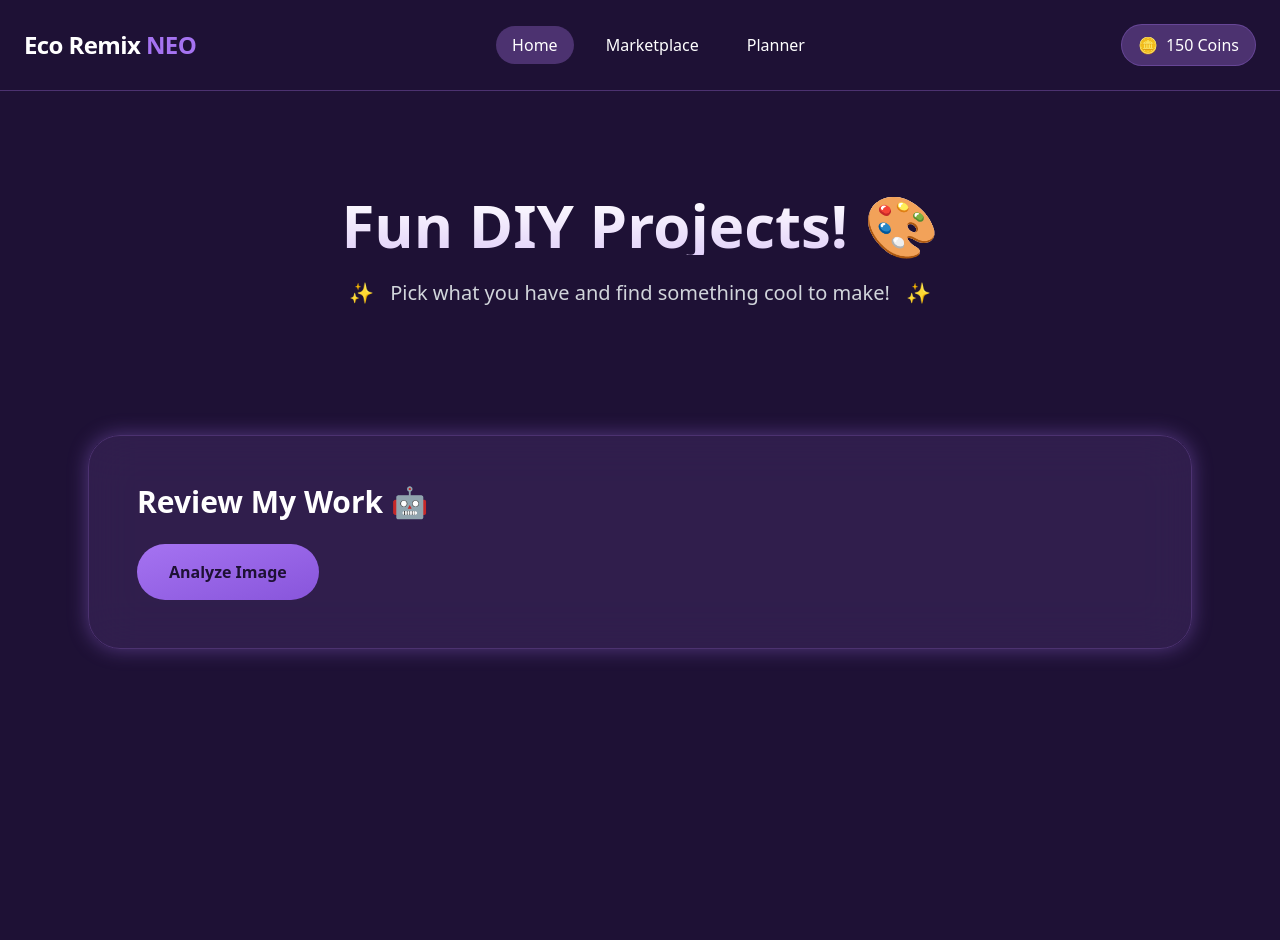
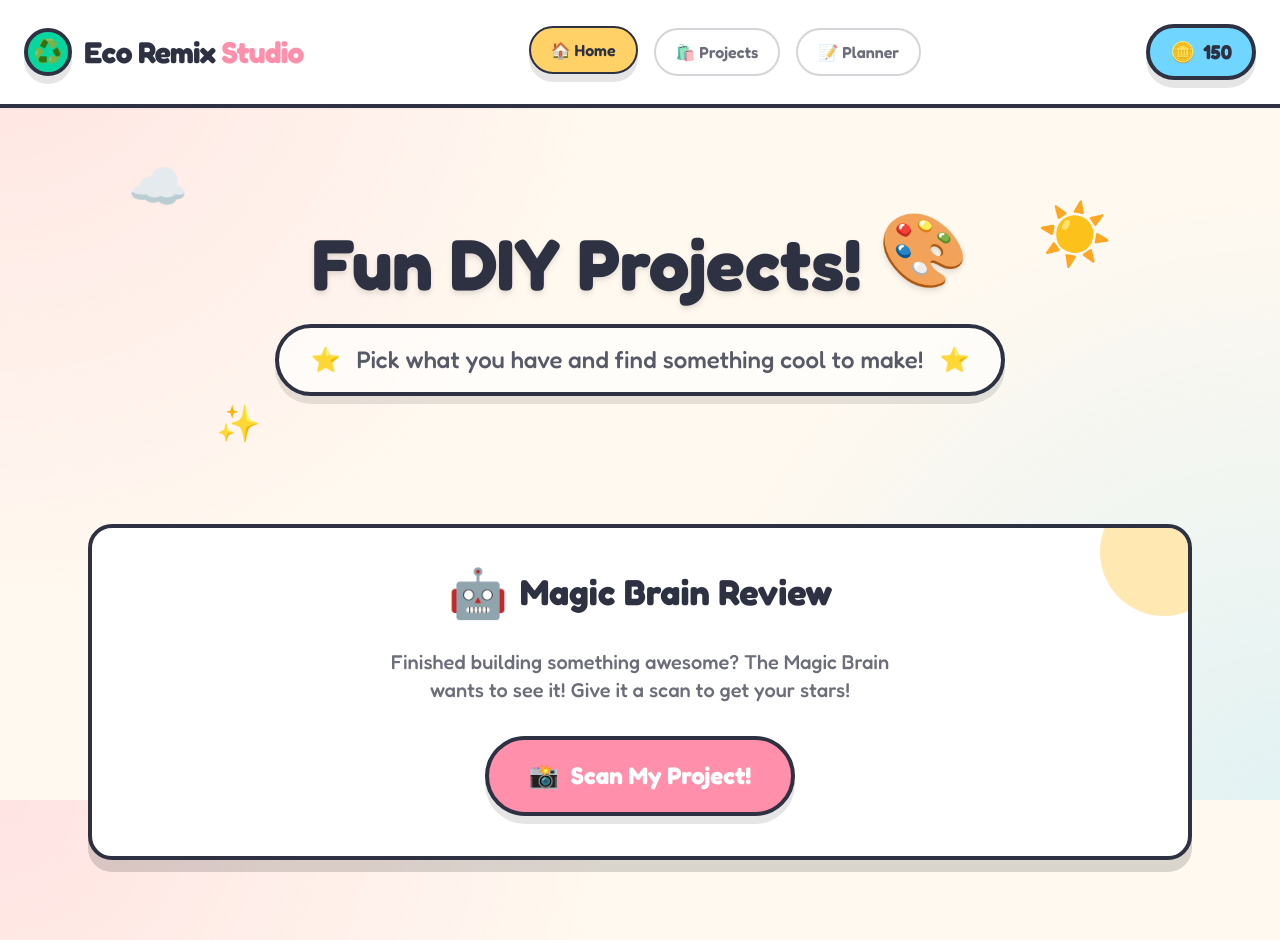
Before and after one commit to azanabdullah2752012-ui/sam-s-app, a React (Vite) app in the folder frontend/: page / in a window 1280 px wide. Before the commit the page ends 800 px from the top, so only its background shows below. Built offline with nearby package versions, Linux system fonts and the light colour scheme.

Commit message:
UI tweak: Revert to original kid-friendly aesthetic while preserving MERN features

```diff
--- a/frontend/index.html
+++ b/frontend/index.html
@@ -3,7 +3,10 @@
   <head>
     <meta charset="UTF-8" />
     <meta name="viewport" content="width=device-width, initial-scale=1.0" />
-    <title>Eco Remix NEO</title>
+    <title>Eco Remix Studio</title>
+    <link rel="preconnect" href="https://fonts.googleapis.com">
+    <link rel="preconnect" href="https://fonts.gstatic.com" crossorigin>
+    <link href="https://fonts.googleapis.com/css2?family=Fredoka:wght@400;500;600;700&display=swap" rel="stylesheet">
   </head>
   <body>
     <div id="root"></div>
--- a/frontend/src/App.jsx
+++ b/frontend/src/App.jsx
@@ -11,9 +11,9 @@ function App() {
 
   return (
     <Router>
-      <div className="min-h-screen bg-darkPurple text-white font-sans selection:bg-accentPurple selection:text-white">
+      <div className="min-h-screen text-ecoDark selection:bg-ecoPink selection:text-white">
         <Navbar coinBalance={coinBalance} />
-        <main className="max-w-6xl mx-auto p-6">
+        <main className="max-w-6xl mx-auto p-6 pb-20">
           <Routes>
             <Route path="/" element={<><Hero /><ReviewWork /></>} />
             <Route path="/marketplace" element={<Marketplace coinBalance={coinBalance} setCoinBalance={setCoinBalance} />} />
--- a/frontend/src/components/Hero.jsx
+++ b/frontend/src/components/Hero.jsx
@@ -2,12 +2,20 @@ import React from 'react';
 
 const Hero = () => {
   return (
-    <section className="text-center py-20">
-      <h1 className="text-6xl font-bold mb-6 bg-gradient-to-b from-white to-[#E2D1F9] bg-clip-text text-transparent">
-        Fun DIY Projects! <span className="text-white">🎨</span>
+    <section className="text-center py-24 relative overflow-hidden">
+      {/* Decorative floating shapes */}
+      <div className="absolute top-10 left-10 text-5xl animate-bounce" style={{animationDuration: '3s'}}>☁️</div>
+      <div className="absolute top-20 right-20 text-6xl animate-bounce" style={{animationDuration: '4s'}}>☀️</div>
+      <div className="absolute bottom-10 left-32 text-4xl animate-bounce" style={{animationDuration: '2.5s'}}>✨</div>
+
+      <h1 className="text-7xl font-bold mb-6 text-ecoDark drop-shadow-md relative z-10">
+        Fun DIY Projects! <span className="inline-block animate-bounce" style={{animationDuration: '2s'}}>🎨</span>
       </h1>
-      <p className="text-xl text-gray-300 flex items-center justify-center gap-4">
-        <span>✨</span> Pick what you have and find something cool to make! <span>✨</span>
+
+      <p className="text-2xl text-ecoDark/80 font-medium flex items-center justify-center gap-4 bg-white/60 backdrop-blur-sm mx-auto w-max px-8 py-4 rounded-full border-4 border-ecoDark shadow-bouncy z-10 relative">
+        <span className="text-ecoYellow">⭐</span>
+        Pick what you have and find something cool to make!
+        <span className="text-ecoYellow">⭐</span>
       </p>
     </section>
   );
--- a/frontend/src/components/Navbar.jsx
+++ b/frontend/src/components/Navbar.jsx
@@ -2,16 +2,29 @@ import React from 'react';
 import { NavLink } from 'react-router-dom';
 
 const Navbar = ({ coinBalance }) => {
+  const linkBase = "px-5 py-2.5 rounded-full font-semibold border-2 transition-all duration-200 bouncy-hover";
+  const getLinkClass = ({ isActive }) =>
+    isActive
+      ? `${linkBase} bg-ecoYellow border-ecoDark shadow-bouncy translate-y-[-2px]`
+      : `${linkBase} bg-white border-ecoDark/20 text-ecoDark/70 hover:border-ecoDark hover:text-ecoDark hover:shadow-bouncy`;
+
   return (
-    <nav className="flex justify-between items-center p-6 border-b border-lightPurple">
-      <h1 className="text-2xl font-bold tracking-tight">Eco Remix <span className="text-accentPurple">NEO</span></h1>
-      <div className="space-x-4">
-        <NavLink to="/" className={({isActive}) => isActive ? "bg-lightPurple px-4 py-2 rounded-full" : "px-4 py-2 hover:bg-lightPurple rounded-full transition"}>Home</NavLink>
-        <NavLink to="/marketplace" className={({isActive}) => isActive ? "bg-lightPurple px-4 py-2 rounded-full" : "px-4 py-2 hover:bg-lightPurple rounded-full transition"}>Marketplace</NavLink>
-        <NavLink to="/planner" className={({isActive}) => isActive ? "bg-lightPurple px-4 py-2 rounded-full" : "px-4 py-2 hover:bg-lightPurple rounded-full transition"}>Planner</NavLink>
+    <nav className="flex justify-between items-center p-6 bg-white border-b-4 border-ecoDark shadow-sm sticky top-0 z-50">
+      <div className="flex items-center gap-3">
+        <div className="w-12 h-12 bg-ecoGreen rounded-full border-4 border-ecoDark flex items-center justify-center text-white text-2xl shadow-bouncy">
+          ♻️
+        </div>
+        <h1 className="text-3xl font-bold tracking-tight">Eco Remix <span className="text-ecoPink">Studio</span></h1>
       </div>
-      <div className="bg-lightPurple px-4 py-2 rounded-full flex items-center gap-2 border border-accentPurple/30">
-        <span>🪙</span> {coinBalance} Coins
+
+      <div className="hidden md:flex space-x-4">
+        <NavLink to="/" className={getLinkClass}>🏠 Home</NavLink>
+        <NavLink to="/marketplace" className={getLinkClass}>🛍️ Projects</NavLink>
+        <NavLink to="/planner" className={getLinkClass}>📝 Planner</NavLink>
+      </div>
+
+      <div className="bg-ecoBlue px-5 py-2.5 rounded-full border-4 border-ecoDark font-bold text-xl flex items-center gap-2 shadow-bouncy">
+        <span>🪙</span> {coinBalance}
       </div>
     </nav>
   );
--- a/frontend/src/components/ReviewWork.jsx
+++ b/frontend/src/components/ReviewWork.jsx
@@ -29,18 +29,43 @@ const ReviewWork = () => {
   };
 
   return (
-    <div className="mt-12 bg-lightPurple/40 backdrop-blur-xl border border-lightPurple p-12 rounded-[32px] shadow-glow">
-      <h2 className="text-3xl font-bold mb-6">Review My Work 🤖</h2>
-      <button
-        onClick={handleReview}
-        disabled={loading}
-        className="px-8 py-4 bg-gradient-to-br from-accentPurple to-[#8855db] hover:opacity-90 text-darkPurple font-bold rounded-full transition disabled:opacity-50"
-      >
-        {loading ? 'AI is scanning...' : 'Analyze Image'}
-      </button>
+    <div className="mt-8 bg-white border-4 border-ecoDark p-10 rounded-3xl shadow-[0_12px_0_rgba(0,0,0,0.15)] relative overflow-hidden">
+      {/* Decorative element */}
+      <div className="absolute -top-10 -right-10 w-32 h-32 bg-ecoYellow rounded-full opacity-50 z-0"></div>
 
-      {error && <div className="mt-6 p-4 bg-red-900/50 border border-red-500 rounded-xl text-red-200">{error}</div>}
-      {feedback && <div className="mt-6 p-4 bg-green-900/30 border border-green-500 rounded-xl text-green-200">{feedback}</div>}
+      <div className="relative z-10 flex flex-col items-center">
+        <h2 className="text-4xl font-bold mb-8 flex items-center gap-3">
+          <span className="text-5xl">🤖</span> Magic Brain Review
+        </h2>
+
+        <p className="text-xl mb-8 text-center max-w-lg font-medium text-ecoDark/70">
+          Finished building something awesome? The Magic Brain wants to see it! Give it a scan to get your stars!
+        </p>
+
+        <button
+          onClick={handleReview}
+          disabled={loading}
+          className="px-10 py-5 bg-ecoPink text-white text-2xl font-bold rounded-full border-4 border-ecoDark shadow-bouncy bouncy-hover disabled:opacity-60 disabled:hover:translate-y-0 disabled:hover:shadow-bouncy flex items-center gap-3"
+        >
+          {loading ? (
+            <><span className="animate-spin inline-block">⏳</span> Brain is thinking...</>
+          ) : (
+            <><span>📸</span> Scan My Project!</>
+          )}
+        </button>
+
+        {error && (
+          <div className="mt-8 p-6 bg-[#FF6B6B]/20 border-4 border-[#FF6B6B] rounded-2xl text-xl font-bold text-[#FF6B6B] w-full max-w-2xl text-center">
+            Oh no! The brain got dizzy: {error} 😵‍💫
+          </div>
+        )}
+
+        {feedback && (
+          <div className="mt-8 p-6 bg-ecoGreen/20 border-4 border-ecoGreen rounded-2xl text-2xl font-bold text-ecoDark w-full max-w-2xl text-center animate-bounce" style={{animationIterationCount: 3}}>
+            {feedback} 🎉
+          </div>
+        )}
+      </div>
     </div>
   );
 };
--- a/frontend/src/index.css
+++ b/frontend/src/index.css
@@ -4,6 +4,21 @@
 
 @layer base {
   body {
-    @apply bg-darkPurple text-white font-sans;
+    @apply bg-ecoBg text-ecoDark font-fredoka;
+    background-image: radial-gradient(circle at 100% 100%, rgba(112, 214, 255, 0.2) 0%, transparent 40%),
+                      radial-gradient(circle at 0% 0%, rgba(255, 143, 171, 0.2) 0%, transparent 40%);
+    background-attachment: fixed;
   }
 }
+
+/* Custom bouncy animations */
+.bouncy-hover {
+  transition: all 0.2s cubic-bezier(0.175, 0.885, 0.32, 1.275);
+}
+.bouncy-hover:hover {
+  transform: translateY(-4px);
+}
+.bouncy-hover:active {
+  transform: translateY(2px);
+  box-shadow: 0 2px 0 rgba(0, 0, 0, 0.1) !important;
+}
--- a/frontend/tailwind.config.js
+++ b/frontend/tailwind.config.js
@@ -5,13 +5,20 @@ export default {
   ],
   theme: {
     extend: {
+      fontFamily: {
+        fredoka: ['Fredoka', 'sans-serif'],
+      },
       colors: {
-        darkPurple: '#1e1135',
-        lightPurple: '#4c3270',
-        accentPurple: '#a573f1',
+        ecoBg: '#FFF9F0', // Soft cream background
+        ecoPink: '#FF8FAB',
+        ecoBlue: '#70D6FF',
+        ecoYellow: '#FFD166',
+        ecoGreen: '#06D6A0',
+        ecoDark: '#2D3142',
       },
       boxShadow: {
-        glow: '0 0 20px rgba(165, 115, 241, 0.4)',
+        'bouncy': '0 8px 0 rgba(0, 0, 0, 0.1)',
+        'bouncy-hover': '0 4px 0 rgba(0, 0, 0, 0.1)',
       }
     },
   },
```
Also changed, not shown: frontend/src/components/Marketplace.jsx (+32 -16 lines), frontend/src/components/ProjectPlanner.jsx (+37 -18 lines).
